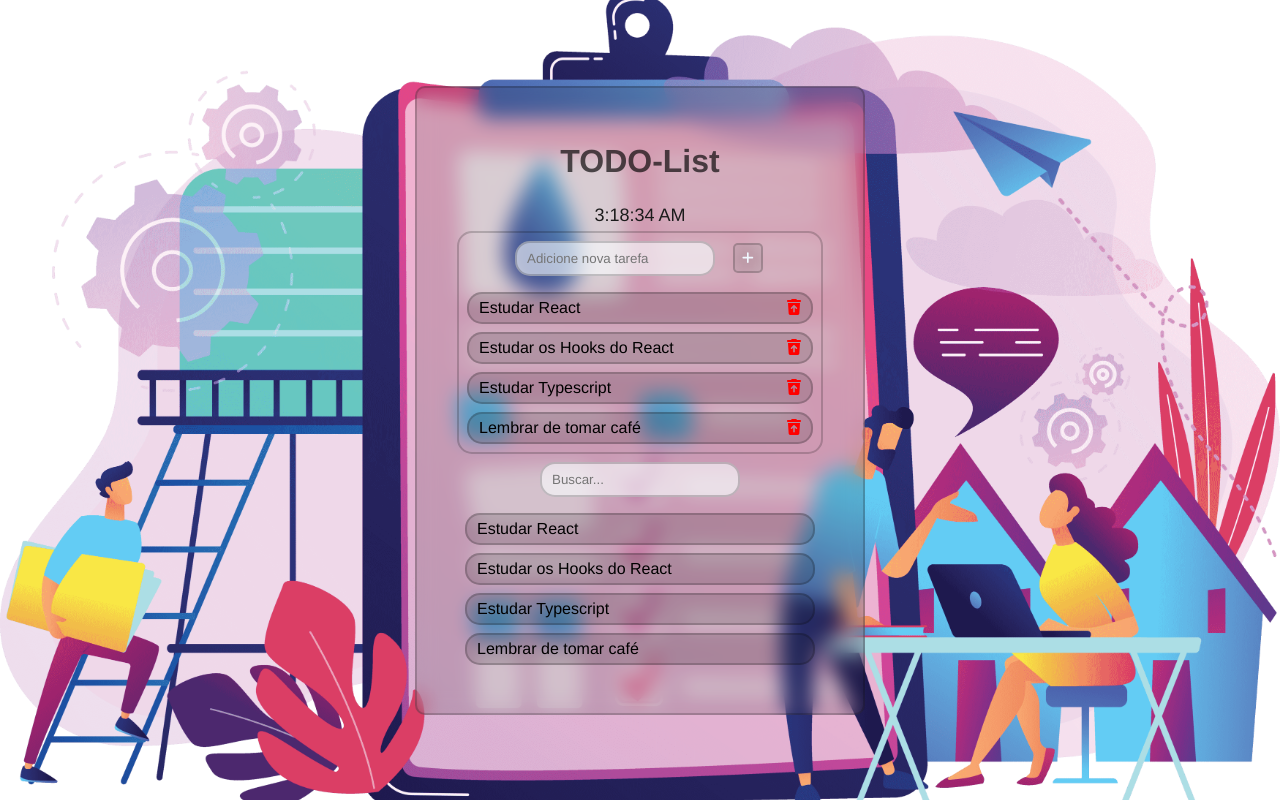
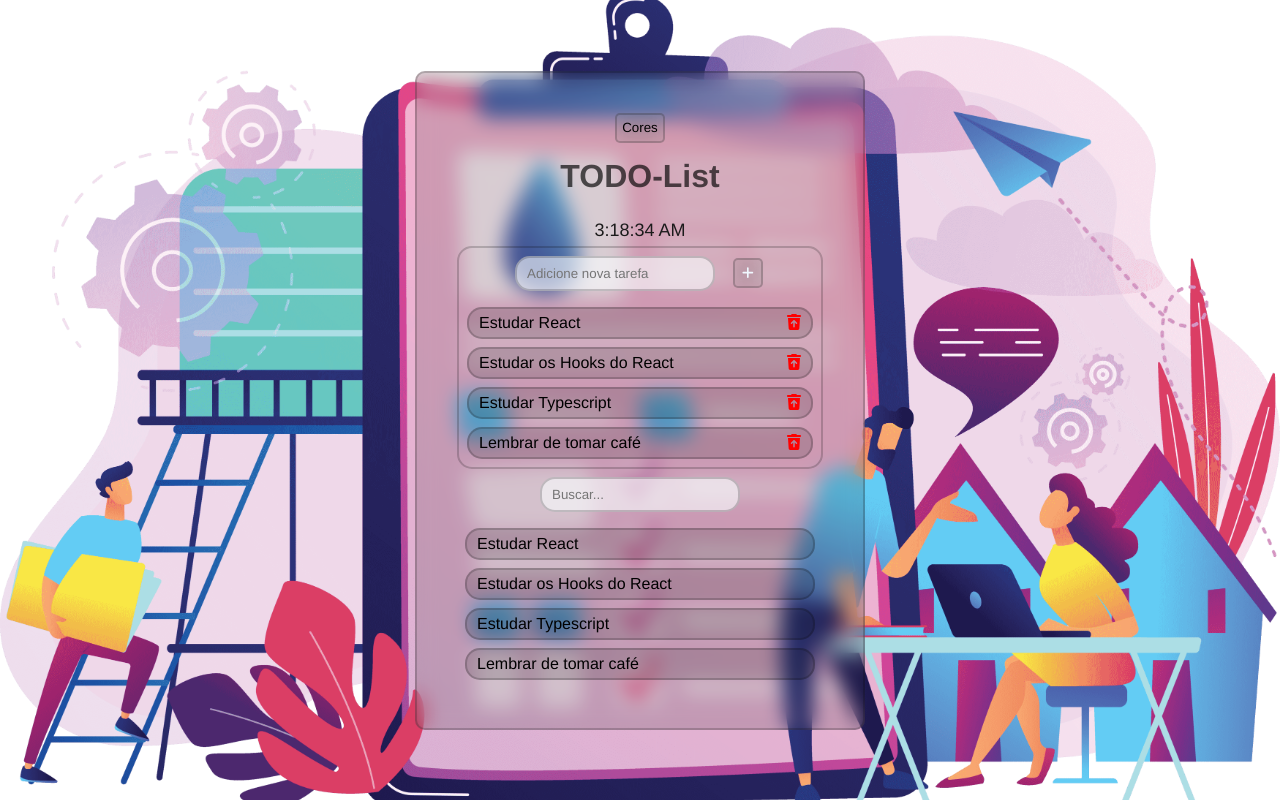
Before and after one commit to CarlosOtrebla/exercicios_react, a React (Vite) app: page / in a window 1280 px wide. Built offline with nearby package versions, Linux system fonts and the light colour scheme.

Commit message:
:sparkles: feat: created button to change the background color

```diff
--- a/src/App.css
+++ b/src/App.css
@@ -1,3 +1,6 @@
+:root{
+  --bg_Color:
+}
 *{
   margin: 0px;
   padding: 0px;
@@ -13,6 +16,7 @@
   background-image: url(assets/todolist.png);
   background-size: cover;
   background-position: center;
+  background-color: var(--bg_Color)
 
 }
 h1{
--- /dev/null
+++ b/src/Components/Button/BtnChangeColor.css
@@ -0,0 +1,12 @@
+.trocaCor{
+  color: var(--bg_Color);
+
+  height: 30px;
+  width: max-content;
+  padding: 0px 5px;
+  border-radius: 5px;
+  border: 2px solid rgba(5, 5, 5, 0.2);
+  background-color: rgba(189, 187, 187, 0.15);
+  backdrop-filter: blur(10px);
+
+}
--- /dev/null
+++ b/src/Components/Button/BtnChangeColor.jsx
@@ -0,0 +1,28 @@
+import React, { useState } from 'react';
+import './BtnChangeColor.css'
+const ColorChanger = () => {
+
+  const getRandomColor = () => {
+    const letters = '0123456789ABCDEF';
+    let color = '#';
+    for (let i = 0; i < 6; i++) {
+      color += letters[Math.floor(Math.random() * 16)];
+    }
+    return color;
+  };
+
+
+  const changeColor = () => {
+    const newColor = getRandomColor();
+    document.documentElement.style.setProperty('--bg_Color', newColor);
+  };
+
+  return (
+    <div>
+      <button className="trocaCor" onClick={changeColor}>Cores</button>
+
+    </div>
+  );
+};
+
+export default ColorChanger;
--- a/src/Components/Button/ButtonAdd.css
+++ b/src/Components/Button/ButtonAdd.css
@@ -1,4 +1,4 @@
-.btnAddTask{
+.btnAddTask {
   color: aliceblue;
   margin-left: 20px;
   height: 30px;
--- a/src/Components/TodoList.jsx
+++ b/src/Components/TodoList.jsx
@@ -7,6 +7,7 @@ import { ButtonAdd } from './Button/ButtonAdd';
 import  {SearchField}  from './Inputs/SearchField/SearchField';
 import {Clock} from './Clock/Clock';
 import { UseLocalStorage } from './UseLocalStorage';
+import ColorChanger from './Button/BtnChangeColor';
 
 
 export const TodoList = () => {
@@ -17,7 +18,6 @@ export const TodoList = () => {
     'Lembrar de tomar café',
   ];
   const [items, setItems] = UseLocalStorage('items',[...list]);
-  // const [items, setItems] = useState([...list]);
   const [newItem, setNewItem] = useState('');
   const [currentTime, setCurrentTime] = useState(new Date());
 
@@ -35,7 +35,9 @@ export const TodoList = () => {
   };
 
   return (
-    <div className='container'>
+    <div className='container'
+    >
+          <ColorChanger/>
         <h1>TODO-List</h1>
         <Clock/>
       <div  className='addTask'>
```
